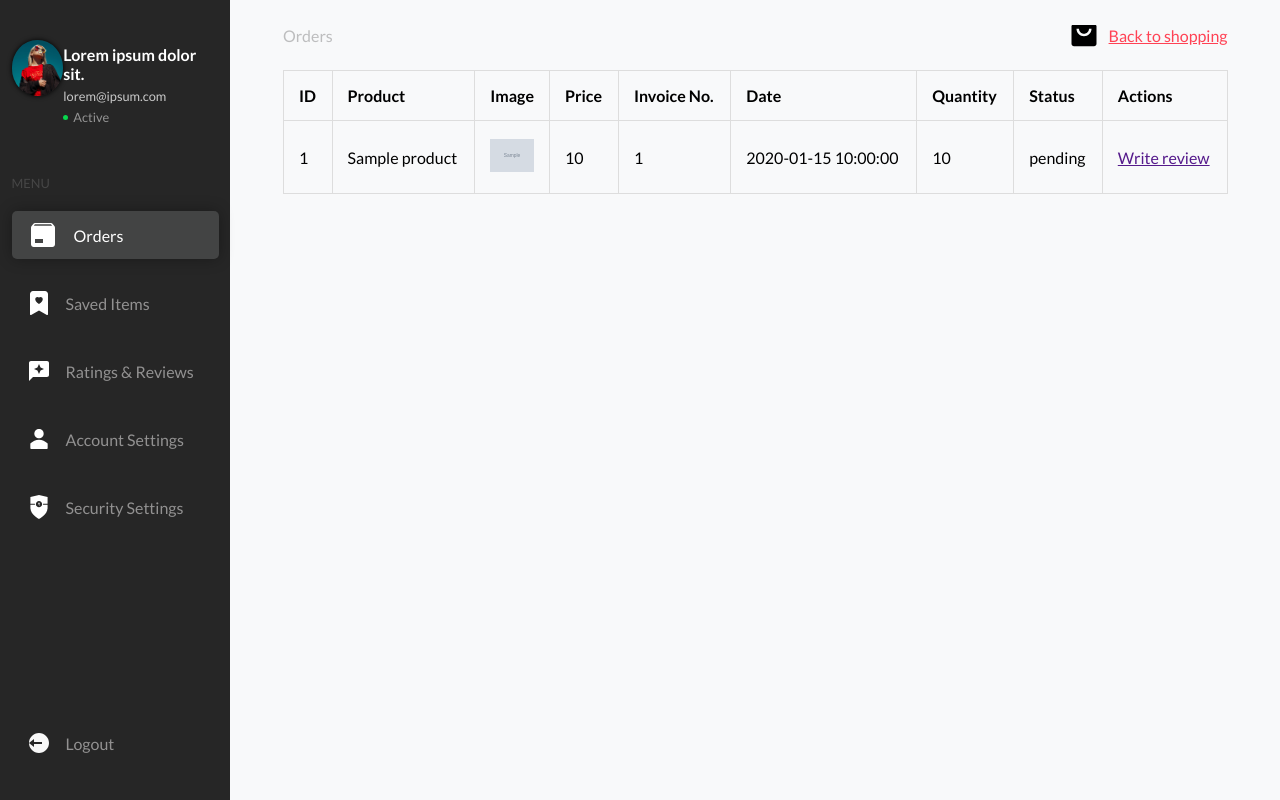
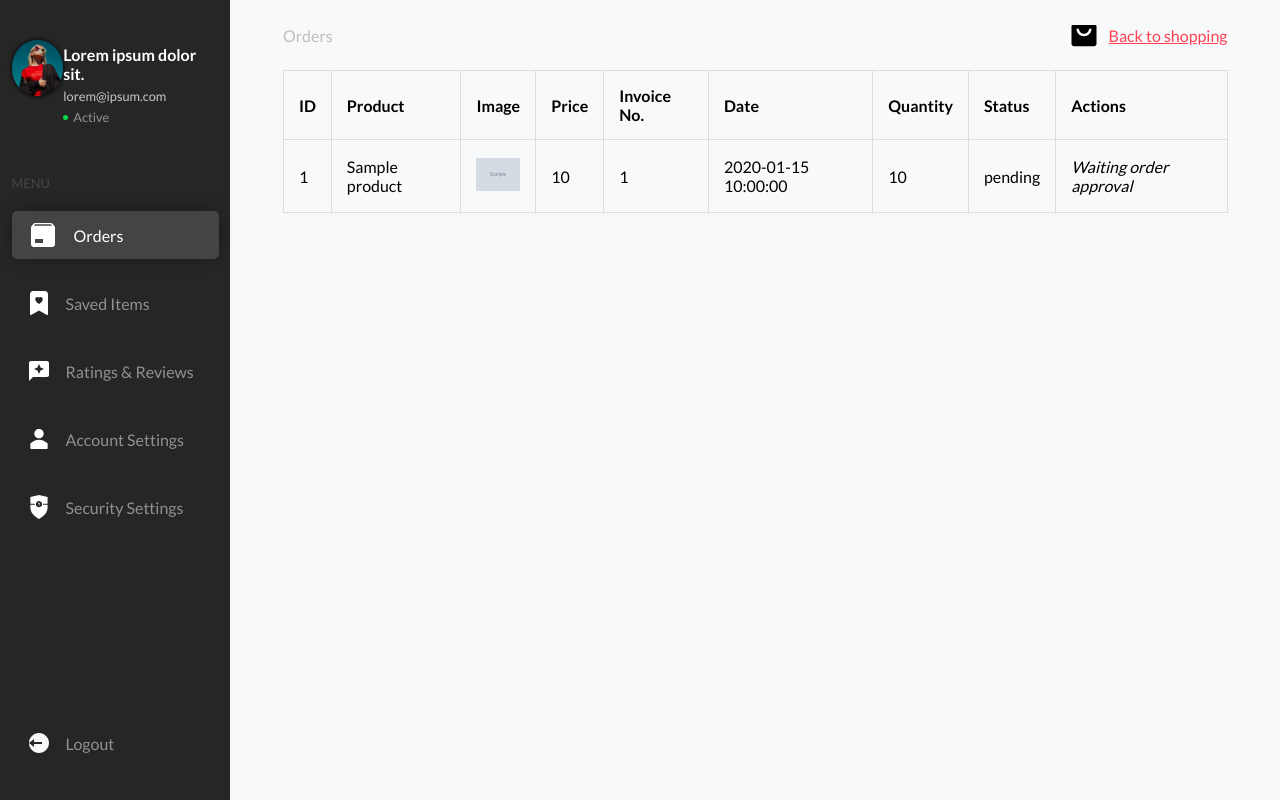
Before and after one commit to Akwasi123/myz_pejay, a PHP site: page /CodeX/view/userprofile/user-orders.php in a window 1280 px wide. Run offline with PHP 8.4, Linux system fonts and the light colour scheme; the visitor is signed in with stand-in values (Sample User, id 1); tables that the repository leaves empty hold one stand-in row (values such as "Sample post"); grey boxes marked "Sample" are stand-in pictures.

Commit message:
reviews added

```diff
--- a/actions/add_review.php
+++ b/actions/add_review.php
@@ -11,8 +11,8 @@ if (isset($_GET['submitReview'])) {
     $addReview = add_order_reviews_controller($user_id, $product_id, $review, $post_date);
 
     if ($addReview) {
-        echo "<script>alert('Review added successfully'); document.location.href='../View/review.php';</script>";
+        echo "<script>alert('Review added successfully'); window.history.back();</script>";
     } else {
-        echo "<script>alert('Review not added'); document.location.href='../View/review.php';</script>";
+        echo "<script>alert('Review not added'); window.history.back();</script>";
     }
 }
--- a/models/cart_class.php
+++ b/models/cart_class.php
@@ -156,7 +156,7 @@ class Cart extends Connection
     //Get Order Details for User
     function select_orderDetails($user_id)
     {
-        return $this->fetch("select products.product_title,products.product_image, products.product_price,  orders.order_id, orders.invoice_no, orders.order_date, orders.order_status, orderdetails.quantity from orderdetails join products on (orderdetails.product_id = products.product_id) join orders on (orderdetails.order_id = orders.order_id) where orders.user_id = '$user_id'");
+        return $this->fetch("select products.product_id, products.product_title, products.product_image, products.product_price,  orders.order_id, orders.invoice_no, orders.order_date, orders.order_status, orderdetails.quantity from orderdetails join products on (orderdetails.product_id = products.product_id) join orders on (orderdetails.order_id = orders.order_id) where orders.user_id = '$user_id'");
     }
 
     //Get Customer Orders for Admin
--- a/view/userprofile/user-orders.php
+++ b/view/userprofile/user-orders.php
@@ -127,16 +127,25 @@ if (isset($_SESSION['user_id']) && isset($_SESSION['user_role'])) {
                                         foreach ($customerOrders as $order) {
                                         ?>
                                             <tr>
-                                                    <td><?php echo $order['order_id'] ;?></td>
-                                                    <td><?php echo $order['product_title'] ;?></td>
-                                                    <td class="or_img"><img src="<?php echo $img . basename($order['product_image']) ;?>" alt=""></td>
-                                                    <td><?php echo $order['product_price'] ;?></td>
-                                                    <td><?php echo $order['invoice_no'] ;?></td>
-                                                    <td><?php echo $order['order_date'] ;?></td>
-                                                    <td><?php echo $order['quantity'] ;?></td>
-                                                    <td><?php echo $order['order_status'] ;?></td>
+                                                <td><?php echo $order['order_id']; ?></td>
+                                                <td><?php echo $order['product_title']; ?></td>
+                                                <td class="or_img"><img src="<?php echo $img . basename($order['product_image']); ?>" alt=""></td>
+                                                <td><?php echo $order['product_price']; ?></td>
+                                                <td><?php echo $order['invoice_no']; ?></td>
+                                                <td><?php echo $order['order_date']; ?></td>
+                                                <td><?php echo $order['quantity']; ?></td>
+                                                <td><?php echo $order['order_status']; ?></td>
                                                 <td>
-                                                        <a href="">Write review</a>
+                                                    <?php
+                                                    if ($order['order_status'] == 'pending') {
+                                                        echo "<span><em>Waiting order approval</em></span>";
+                                                    } else {
+                                                    ?>
+                                                        <a href="./writeReview.php?product_id=<?php echo $order['product_id']; ?>">Write review</a>
+                                                    <?php
+                                                    }
+                                                    ?>
+
                                                 </td>
                                             </tr>
                                         <?php
```
Lines whose indentation alone changed are shown as unchanged.
